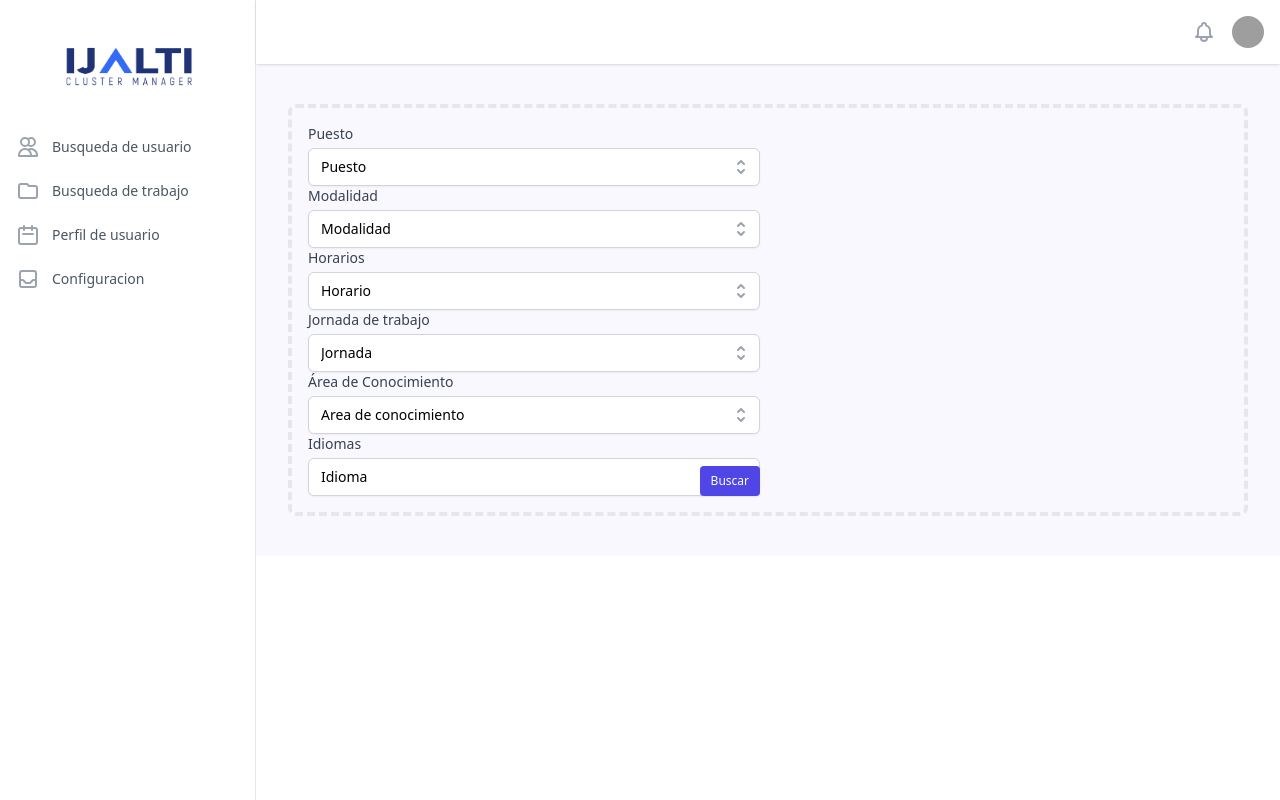
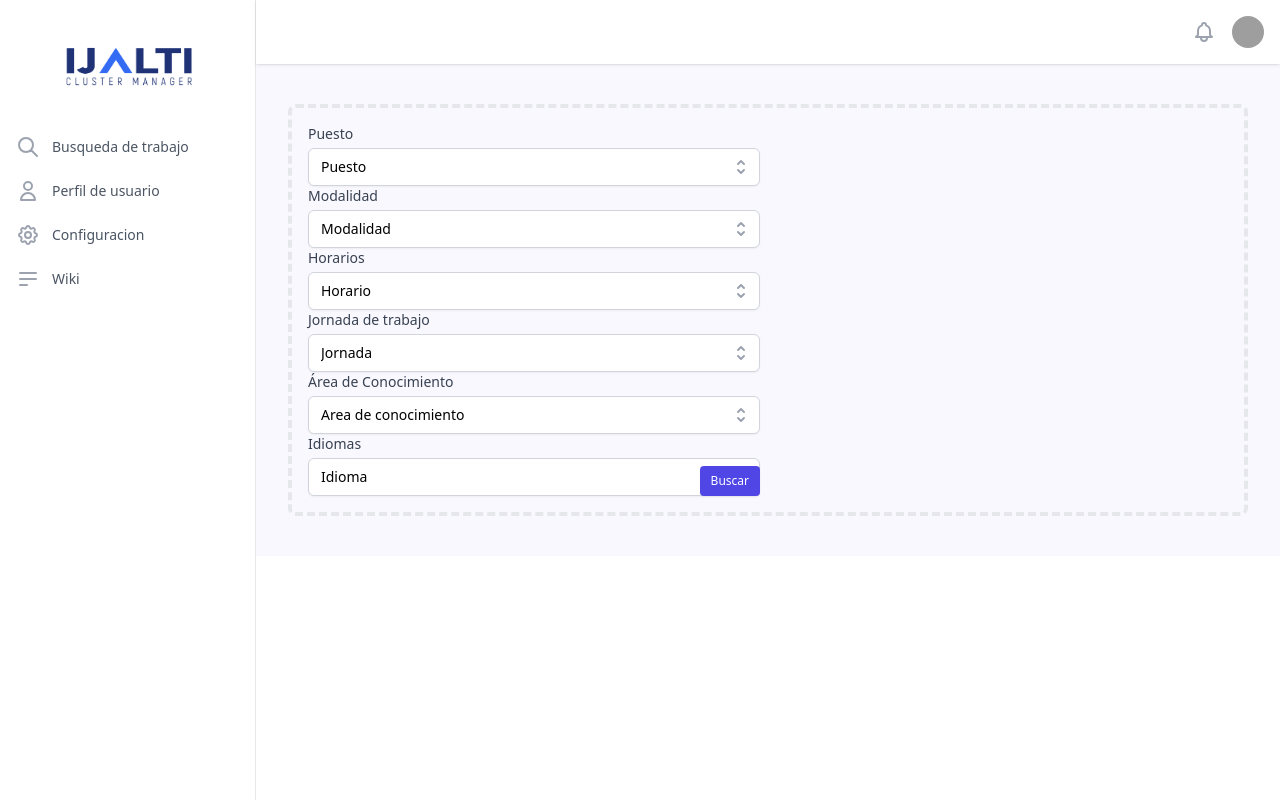
Before and after one commit to ferstormblessed/ijalti-webapp, a Next.js app: page /busquedaEmpleo in a window 1280 px wide. Built offline with nearby package versions, Linux system fonts and the light colour scheme; grey boxes are pictures that could not be loaded.

Commit message:
Reingreso las cookies

```diff
--- a/components/dashboard.tsx
+++ b/components/dashboard.tsx
@@ -1,20 +1,23 @@
 import UserForm from "./userForm";
 import axios from "axios";
+import Cookies from 'universal-cookie';
 import { Fragment, useState } from "react";
 import { Dialog, Menu, Transition } from "@headlessui/react";
 import {
   BellIcon,
+  CogIcon,
   CalendarIcon,
   ChartBarIcon,
   FolderIcon,
   HomeIcon,
   InboxIcon,
   SearchCircleIcon,
+  SearchIcon,
   MenuAlt2Icon,
+  UserIcon,
   UsersIcon,
   XIcon,
 } from "@heroicons/react/outline";
-import { SearchIcon } from "@heroicons/react/solid";
 
 
 
@@ -28,11 +31,18 @@ const curp=function getcurp(curp:any)
   return curp
 }
 */
+const cookies=new Cookies();
+console.log("Cookies en dashboard:",cookies.get('CURP'));
+console.log("TYPEOF: ",typeof(cookies.get('CURP')));
+const hrefP=`/profile/${cookies.get('CURP')}`;
+console.log("hrefP: ",hrefP);
+
  const navigation = [
-  { name: "Busqueda de usuario", href: "/busquedaUsuario", icon: UsersIcon, current: false },
-  { name: "Busqueda de trabajo", href: "busquedaEmpleo", icon: FolderIcon, current: false },
-  { name: "Perfil de usuario", href: "/profile/SABC660121", icon: CalendarIcon, current: false },
-  { name: "Configuracion", href: "/configuracion", icon: InboxIcon, current: false },
+
+  { name: "Busqueda de trabajo", href: "busquedaEmpleo", icon: SearchIcon, current: false },
+  { name: "Perfil de usuario", href: hrefP , icon: UserIcon, current: false },
+  { name: "Configuracion", href: "/configuracion", icon: CogIcon, current: false },
+  {name: "Wiki", href: "https://fate-amber-ed1.notion.site/Wiki-26fe5ed90eb44dd3b4b75d05a43dff82" , icon:MenuAlt2Icon, current:false, popOut:true}
 ];
 const userNavigation = [
   { name: "Your Profile", href: "#" },
@@ -121,6 +131,8 @@ function Dashboard(props: IDashboardProps) {
                         <a
                           key={item.name}
                           href={item.href}
+                          rel="noreferrer"
+                          target={item.popOut == true ? "_blank" : ""}
                           className={classNames(
                             item.current
                               ? "bg-gray-100 text-gray-900"
@@ -168,6 +180,8 @@ function Dashboard(props: IDashboardProps) {
                   <a
                     key={item.name}
                     href={item.href}
+                    rel="noreferrer"
+                    target={item.popOut == true ? "_blank" : ""}
                     className={classNames(
                       item.current
                         ? "bg-gray-100 text-gray-900"
@@ -224,33 +238,7 @@ function Dashboard(props: IDashboardProps) {
                       />
                     </Menu.Button>
                   </div>
-                  <Transition
-                    as={Fragment}
-                    enter="transition ease-out duration-100"
-                    enterFrom="transform opacity-0 scale-95"
-                    enterTo="transform opacity-100 scale-100"
-                    leave="transition ease-in duration-75"
-                    leaveFrom="transform opacity-100 scale-100"
-                    leaveTo="transform opacity-0 scale-95"
-                  >
-                    <Menu.Items className="origin-top-right absolute right-0 mt-2 w-48 rounded-md shadow-lg py-1 bg-white ring-1 ring-black ring-opacity-5 focus:outline-none">
-                      {userNavigation.map((item) => (
-                        <Menu.Item key={item.name}>
-                          {({ active }) => (
-                            <a
-                              href={item.href}
-                              className={classNames(
-                                active ? "bg-gray-100" : "",
-                                "block px-4 py-2 text-sm text-gray-700"
-                              )}
-                            >
-                              {item.name}
-                            </a>
-                          )}
-                        </Menu.Item>
-                      ))}
-                    </Menu.Items>
-                  </Transition>
+
                 </Menu>
               </div>
             </div>
--- a/components/layouts/login.tsx
+++ b/components/layouts/login.tsx
@@ -4,7 +4,7 @@ import { signIn } from "next-auth/react";
 import axios from "axios";
 import { useEffect, useState } from "react";
 import { Router, useRouter } from "next/router";
-
+import Cookies from 'universal-cookie';
 
 
 function LoginScreen() {
@@ -34,16 +34,23 @@ const router=useRouter()
   const handleSubmit= async (e:any) =>{
             e.preventDefault();
             const result=await axios.post('http://localhost:3000/api/clientes/login',login).catch(e =>console.log(e));
+            const cookies = new Cookies();
+
+
             console.log("typeof!!!!",typeof result);
-            console.log(result);
+
             //console.log("length",Object.entries(result.data.result).length);
 
             if(result!=undefined && result.data.result[0]!=undefined)
             {
+              console.log("dentro del If:")
+              console.log("Estooy imprimiendo el result:",result.data.result[0].CURP);
+              cookies.set("CURP",result.data.result[0].CURP,{path: "/"});
               //<Link href={`/profile/${result.data[0].CURP}`}key={result.data.result[0].CURP}></Link>
               //<Link href={`/profile/${result.data.result[0].CURP}`}></Link>
               router.push(`profile/${result.data.result[0].CURP}`)
             }
+
   };
 
 
@@ -70,7 +77,6 @@ const router=useRouter()
               </h2>
               <p className="mt-2 text-center text-sm text-gray-600">
                 Or{" "}
-
 
 
                 {/*<Link href="/api/auth/signin">*/}
```
Also changed, not shown: components/empresaForm.tsx (indentation only).
